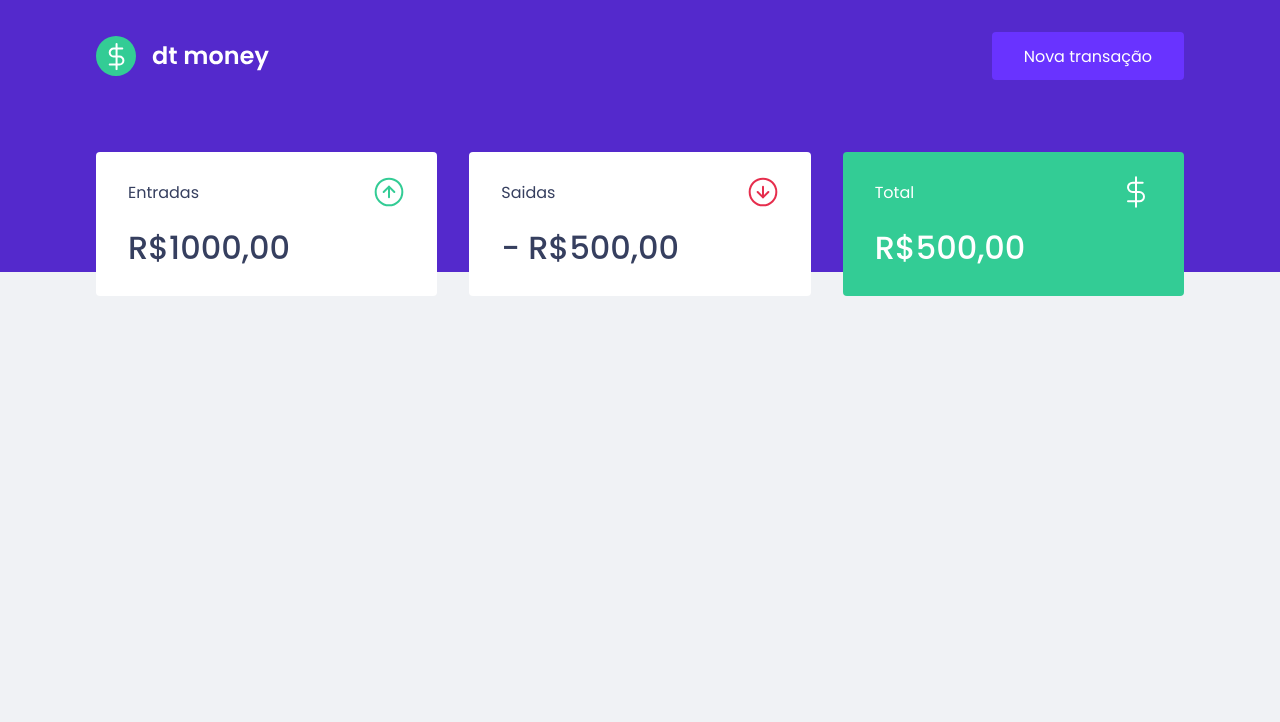
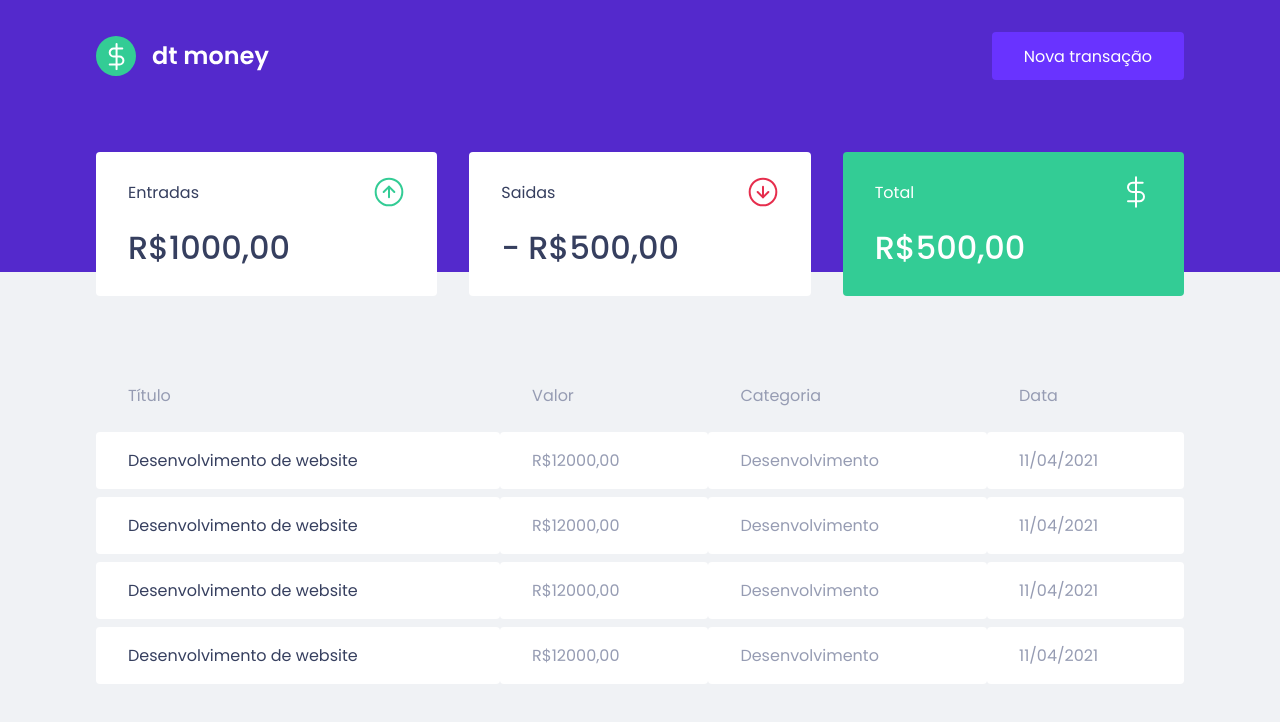
Before and after one commit to joaopaulofranca/dtmoney, a React (Create React App) app: page / in a window 1280 px wide. Shown: the top 722 px of the page. Built offline with nearby package versions, Linux system fonts and the light colour scheme.

Commit message:
Table Transactions

```diff
--- a/src/components/Dashboard/index.tsx
+++ b/src/components/Dashboard/index.tsx
@@ -1,4 +1,5 @@
 import { Summary } from "../Summary";
+import { TransactionsTable } from "../TransactionsTable";
 import { Container } from "./styles";
 
 
@@ -6,6 +7,7 @@
     return(
         <Container>
             <Summary />
+            <TransactionsTable />
         </Container>
     );
 }
--- /dev/null
+++ b/src/components/TransactionsTable/index.tsx
@@ -0,0 +1,44 @@
+import { Container } from "./styles";
+
+export function TransactionsTable(){
+    return(
+        <Container>
+            <table>
+                <thead>
+                    <tr>
+                        <th>Título</th>
+                        <th>Valor</th>
+                        <th>Categoria</th>
+                        <th>Data</th>
+                    </tr>
+                </thead>
+                <tbody>
+                    <tr>
+                        <td>Desenvolvimento de website</td>
+                        <td>R$12000,00</td>
+                        <td>Desenvolvimento</td>
+                        <td>11/04/2021</td>
+                    </tr>
+                    <tr>
+                        <td>Desenvolvimento de website</td>
+                        <td>R$12000,00</td>
+                        <td>Desenvolvimento</td>
+                        <td>11/04/2021</td>
+                    </tr>
+                    <tr>
+                        <td>Desenvolvimento de website</td>
+                        <td>R$12000,00</td>
+                        <td>Desenvolvimento</td>
+                        <td>11/04/2021</td>
+                    </tr>
+                    <tr>
+                        <td>Desenvolvimento de website</td>
+                        <td>R$12000,00</td>
+                        <td>Desenvolvimento</td>
+                        <td>11/04/2021</td>
+                    </tr>
+                </tbody>
+            </table>
+        </Container>
+    );
+}
--- /dev/null
+++ b/src/components/TransactionsTable/styles.ts
@@ -0,0 +1,32 @@
+import styled from "styled-components";
+
+export const Container = styled.div`
+    margin-top: 4rem;
+
+    table {
+        width: 100%;
+        border-spacing:0 0.5rem;
+
+        th {
+            color: var(--text-body);
+            font-weight: 400;
+            padding: 1rem 2rem;
+            text-align: left;
+            line-height: 1.5rem;
+        }
+
+        td {
+            padding: 1rem 2rem;
+            border: 0;
+            background: var(--shape);
+            color: var(--text-body);
+            border-radius: 0.25rem;
+
+            &:first-child{
+                color: var(--text-title);
+            }
+
+        }
+
+    }
+`;
```
